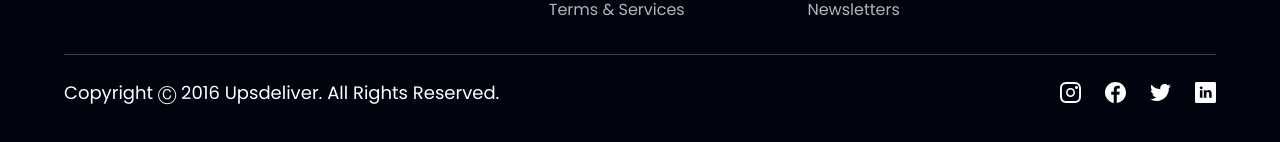
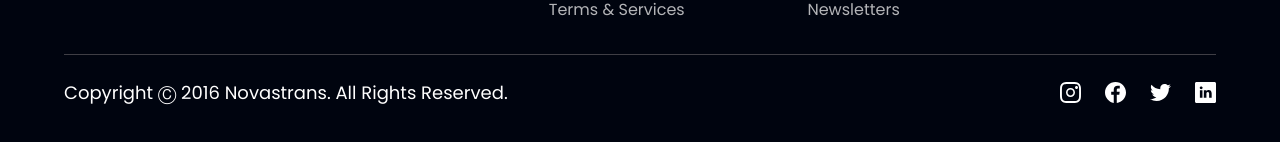
Before and after one commit to henmark560/blockchain-tracking, a React (Vite) app in the folder client/: page / in a window 1280 px wide. Shown: the part 4672-4814 px from the top of the page. Built offline with nearby package versions, Linux system fonts and the light colour scheme.

Commit message:
Update Footer.jsx

```diff
--- a/client/src/components/Footer.jsx
+++ b/client/src/components/Footer.jsx
@@ -41,7 +41,7 @@ const Footer = () => (
 
     <div className="w-full flex justify-between items-center md:flex-row flex-col pt-6 border-t-[1px] border-t-[#3F3E45]">
       <p className="font-poppins font-normal text-center text-[18px] leading-[27px] text-white">
-        Copyright Ⓒ 2016 Upsdeliver. All Rights Reserved.
+        Copyright Ⓒ 2016 Novastrans. All Rights Reserved.
       </p>
 
       <div className="flex flex-row md:mt-0 mt-6">
```
